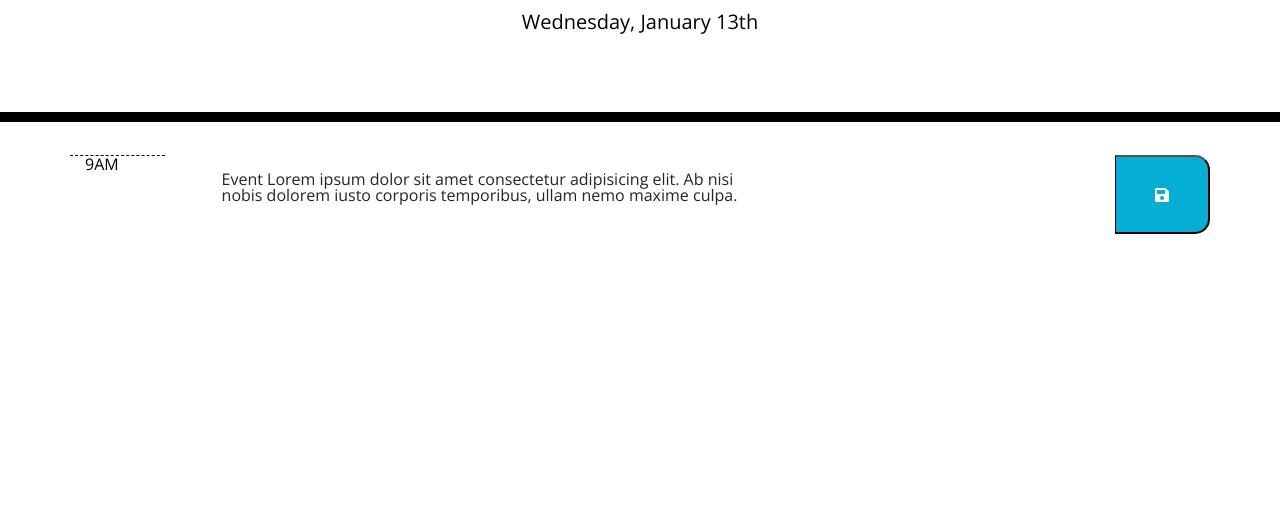
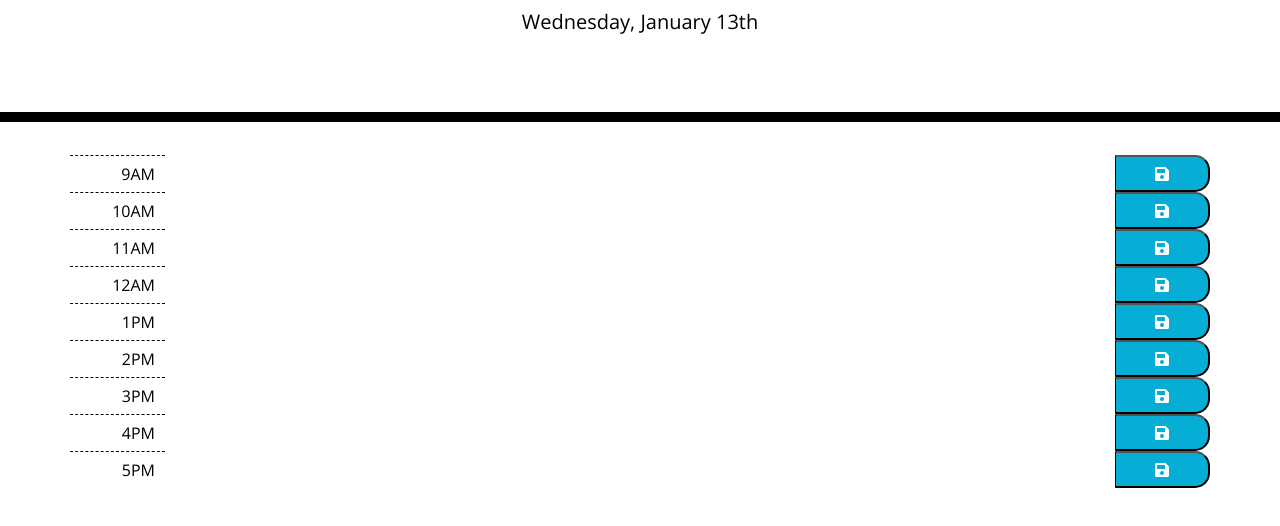
Before and after one commit to ben-pauley/assignment-5, a plain HTML site: page index.html in a window 1280 px wide. Shown: the part 182-708 px from the top of the page. Drawn offline with nearby package versions, Linux system fonts and the light colour scheme.

Commit message:
made event divs editable

```diff
--- a/index.html
+++ b/index.html
@@ -31,10 +31,39 @@
     <div class="container">
       <div class="row">
         <div class="col-1 hour">9AM</div>
-        <div class="col-10">
-          Event Lorem ipsum dolor sit amet consectetur adipisicing elit. Ab nisi
-          nobis dolorem iusto corporis temporibus, ullam nemo maxime culpa.
-        </div>
+        <div class="col-10" contenteditable="true" id="event9am"></div>
+        <button class="col-1 saveBtn"><i class="fa fa-save"></i></button>
+
+        <div class="col-1 hour">10AM</div>
+        <div class="col-10" contenteditable="true" id="event10am"></div>
+        <button class="col-1 saveBtn"><i class="fa fa-save"></i></button>
+
+        <div class="col-1 hour">11AM</div>
+        <div class="col-10" contenteditable="true" id="event11am"></div>
+        <button class="col-1 saveBtn"><i class="fa fa-save"></i></button>
+
+        <div class="col-1 hour">12AM</div>
+        <div class="col-10" contenteditable="true" id="event12am"></div>
+        <button class="col-1 saveBtn"><i class="fa fa-save"></i></button>
+
+        <div class="col-1 hour">1PM</div>
+        <div class="col-10" contenteditable="true" id="event1pm"></div>
+        <button class="col-1 saveBtn"><i class="fa fa-save"></i></button>
+
+        <div class="col-1 hour">2PM</div>
+        <div class="col-10" contenteditable="true" id="event2pm"></div>
+        <button class="col-1 saveBtn"><i class="fa fa-save"></i></button>
+
+        <div class="col-1 hour">3PM</div>
+        <div class="col-10" contenteditable="true" id="event3pm"></div>
+        <button class="col-1 saveBtn"><i class="fa fa-save"></i></button>
+
+        <div class="col-1 hour">4PM</div>
+        <div class="col-10" contenteditable="true" id="event4pm"></div>
+        <button class="col-1 saveBtn"><i class="fa fa-save"></i></button>
+
+        <div class="col-1 hour">5PM</div>
+        <div class="col-10" contenteditable="true" id="event5pm"></div>
         <button class="col-1 saveBtn"><i class="fa fa-save"></i></button>
       </div>
       <!-- Timeblocks go here -->
--- a/scripts/script.js
+++ b/scripts/script.js
@@ -1,14 +1,5 @@
-// In tag with ID "currentDay" should display the current day
-
-// html should display 9 different blocks, one for each hour of the day (9 am to 5pm)
-// --each block should have the 3 blocks of their own
-// ----hour, e.g. 10am
-// ------white background
-// ----space to write an event
-// ----save button
-// ------button with blue background with save icon
-//--the current hour should have its event text portion highlighted red
-//--all previous hours should be grey, future hours should be green
+//the current hour should have its event text portion highlighted red
+//all previous hours should be grey, future hours should be green
 
 // user should be able to click in any time block and change the text
 // when save button is clicked, updated text should be stored in local storage
@@ -23,11 +14,18 @@
 // if save button has been pressed, data should be saved to local storage
 // function that takes data from local storage and outputs it to html whenever page is loaded
 
+$(document).ready(function () {
+  $("#currentDay").text(todaysDate());
+  $(".saveBtn").click(function () {
+    storeEventDetails();
+  });
+});
+
 function todaysDate() {
   var today = moment().format("dddd, MMMM Do");
   return today;
 }
 
-$(document).ready(function () {
-  $("#currentDay").text(todaysDate());
-});
+function storeEventDetails() {
+  console.log("test");
+}
--- a/styles/style.css
+++ b/styles/style.css
@@ -40,6 +40,8 @@ textarea {
   background-color: #ffffff;
   color: #000000;
   border-top: 1px dashed #000000;
+  padding: 10px;
+  text-align: right;
 }
 
 .past {
```
